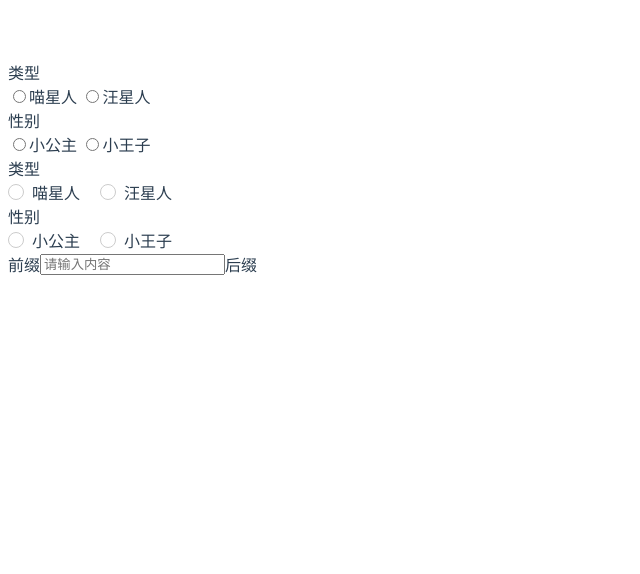
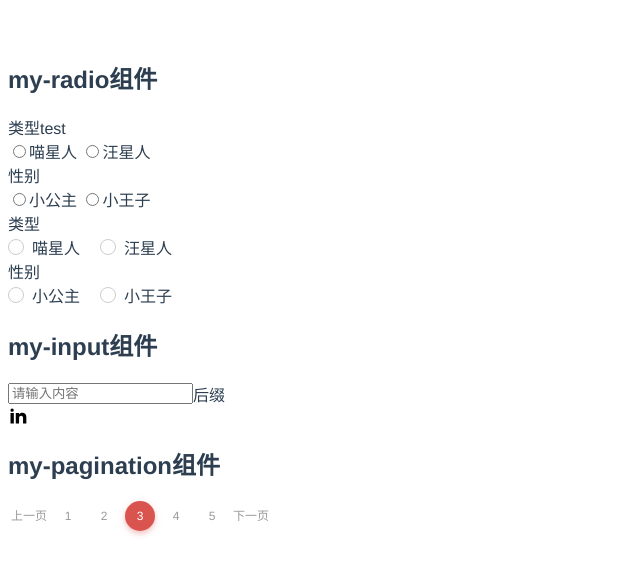
Before and after one commit to occupy5/my-vue-components, a Vue app: page / in a window 1280 px wide. Shown: the top 574 px of the page, without its empty margins (0-640 px from the left). Built offline with nearby package versions, Linux system fonts and the light colour scheme.

Commit message:
add Myagination component

```diff
--- a/package.json
+++ b/package.json
@@ -1,5 +1,5 @@
 {
-  "name": "my-radio",
+  "name": "my-components",
   "version": "0.1.0",
   "private": true,
   "scripts": {
--- a/src/App.vue
+++ b/src/App.vue
@@ -3,7 +3,8 @@
     <!-- my-radio组件 -->
     <!-- 实现方式1 -->
     <div class="list">
-      <label>类型</label>
+      <h2>my-radio组件</h2>
+      <label>类型test</label>
       <div class="list-item">
         <my-radio v-model="val1" :options="['喵星人', '汪星人']"></my-radio>
       </div>
@@ -31,49 +32,80 @@
       </div>
     </div>
     <!-- my-input组件 -->
+    <h2>my-input组件</h2>
     <my-input placeholder="请输入内容">
       <div slot="prepend">
-        <span>前缀</span>
+        <!-- <span>前缀</span> -->
       </div>
       <div slot="append">
         <span>后缀</span>
       </div>
     </my-input>
+    <div class="svg-test">
+      <svg xmlns="http://www.w3.org/2000/svg" viewBox="0 0 24 24">
+        <g>
+          <path fill="none" d="M0 0h24v24H0z"></path>
+          <path
+            fill-rule="nonzero"
+            d="M6.94 5a2 2 0 1 1-4-.002 2 2 0 0 1 4 .002zM7 8.48H3V21h4V8.48zm6.32 0H9.34V21h3.94v-6.57c0-3.66 4.77-4 4.77 0V21H22v-7.93c0-6.17-7.06-5.94-8.72-2.91l.04-1.68z"
+          ></path>
+        </g>
+      </svg>
+    </div>
+    <!-- 分页组件 -->
+    <h2>my-pagination组件</h2>
+    <my-pagination
+            class="pagination-danger"
+            v-model="infoPagination"
+            with-text
+            :page-count="0"
+    >
+    </my-pagination>
   </div>
 </template>
 
 <script>
-  import MyRadio from './components/MyRadio'
-  import MyRadioButton from './components/MyRadioButton'
-  import MyRadioGroup from './components/MyRadioGroup'
-  import MyInput from './components/MyInput'
+import MyRadio from "./components/MyRadio";
+import MyRadioButton from "./components/MyRadioButton";
+import MyRadioGroup from "./components/MyRadioGroup";
+import MyInput from "./components/MyInput";
+import MyPagination from "./components/MyPagination";
 export default {
-    name: 'app',
+  name: "app",
   data() {
     return {
-        val1: '',
-        val2: '',
-        val3: '',
-        val4: '',
+      val1: "",
+      val2: "",
+      val3: "",
+      val4: "",
       isdisabled: true,
-        ischecked: true
-      }
+      ischecked: true,
+      defaultPagination: 3,
+      infoPagination: 3
+    };
   },
   components: {
     MyRadio,
     MyRadioButton,
     MyRadioGroup,
-      MyInput
+    MyInput,
+    MyPagination
   }
-  }
+};
 </script>
 
 <style>
+/* @import url("https://fonts.googleapis.com/css?family=Anton|Kumar+One+Outline&display=swap"); */
 #app {
+  /* font-family: "Kumar One Outline", cursive; */
   font-family: 'Avenir', Helvetica, Arial, sans-serif;
   -webkit-font-smoothing: antialiased;
   -moz-osx-font-smoothing: grayscale;
   color: #2c3e50;
   margin-top: 60px;
 }
+.svg-test {
+  height: 20px;
+  width: 20px;
+}
 </style>
--- /dev/null
+++ b/src/components/MyPagination.vue
@@ -0,0 +1,286 @@
+<template>
+  <ul class="pagination" :class="paginationClass">
+    <!-- 前一页 -->
+    <li
+      class="page-item prev-page"
+      :class="{ disabled: value === 1, 'no-arrows': noArrows }"
+    >
+      <a class="page-link" aria-label="Previous" @click="prevPage">
+        <template v-if="withText">
+          上一页
+        </template>
+        <i class="fa-angle-double-left" v-else></i>
+      </a>
+    </li>
+    <!-- 当前页面 -->
+    <li
+      class="page-item"
+      v-for="item in range(minPage, maxPage)"
+      :key="item"
+      :class="{ active: value === item }"
+    >
+      <a class="page-link" @click="changePage(item)">{{ item }}</a>
+    </li>
+    <!-- 后一页 -->
+    <li
+      class="page-item next-page"
+      :class="{ disabled: value === totalPages, 'no-arrows': noArrows }"
+    >
+      <a class="page-link" aria-label="Next" @click="nextPage">
+        <template v-if="withText">
+          下一页
+        </template>
+        <i class="fa-angle-double-right" v-else></i>
+      </a>
+    </li>
+  </ul>
+</template>
+<script>
+export default {
+  name: "pagination",
+  props: {
+    type: {
+      type: String,
+      default: "primary",
+      validator: value => {
+        return [
+          "default",
+          "primary",
+          "danger",
+          "success",
+          "warning",
+          "info",
+          "rose"
+        ].includes(value);
+      }
+    },
+    withText: Boolean,
+    noArrows: Boolean,
+    pageCount: {
+      type: Number,
+      default: 0
+    },
+    perPage: {
+      type: Number,
+      default: 5
+    },
+    total: {
+      type: Number,
+      default: 100
+    },
+    value: {
+      type: Number,
+      default: 1
+    }
+  },
+  computed: {
+    paginationClass() {
+      return `pagination-${this.type}`;
+    },
+    totalPages() {
+      if (this.pageCount > 0) return this.pageCount;
+      if (this.total > 0) {
+        return Math.ceil(this.total / this.perPage);
+      }
+      return 1;
+    },
+    pagesToDisplay() {
+      if (this.totalPages > 0 && this.totalPages < this.defaultPagesToDisplay) {
+        return this.totalPages;
+      }
+      return this.defaultPagesToDisplay;
+    },
+    minPage() {
+      // 当前页码大于或等于页码显示总数
+      if (this.value >= this.pagesToDisplay) {
+        const pagesToAdd = Math.floor(this.pagesToDisplay / 2);
+        const newMaxPage = pagesToAdd + this.value;
+        if (newMaxPage > this.totalPages) {
+          return this.totalPages - this.pagesToDisplay + 1;
+        }
+        return this.value - pagesToAdd;
+      } else {
+        // 当前页码小于页码显示总数时，minPage的值为1
+        return 1;
+      }
+    },
+    maxPage() {
+      // 当前页码大于或等于页码显示总数时
+      if (this.value >= this.pagesToDisplay) {
+        // 增加的页码数
+        const pagesToAdd = Math.floor(this.pagesToDisplay / 2);
+        // 新的最大页码数
+        const newMaxPage = pagesToAdd + this.value;
+        if (newMaxPage < this.totalPages) {
+          return newMaxPage;
+        } else {
+          // 到达尾页
+          return this.totalPages;
+        }
+      } else {
+        // 当前页码小于页码显示总数时
+        return this.pagesToDisplay;
+      }
+    }
+  },
+  data() {
+    return {
+      defaultPagesToDisplay: 5
+    };
+  },
+  methods: {
+    range(min, max) {
+      let arr = [];
+      for (let i = min; i <= max; i++) {
+        arr.push(i);
+      }
+      return arr;
+    },
+    changePage(item) {
+      this.$emit("input", item);
+    },
+    nextPage() {
+      if (this.value < this.totalPages) {
+        this.$emit("input", this.value + 1);
+      }
+    },
+    prevPage() {
+      if (this.value > 1) {
+        this.$emit("input", this.value - 1);
+      }
+    }
+  },
+  watch: {
+    perPage() {
+      this.$emit("input", 1);
+    },
+    total() {
+      this.$emit("input", 1);
+    }
+  }
+};
+</script>
+<style lang="scss" scoped>
+
+@mixin shadow-4dp-color($color){
+  box-shadow: 0 4px 5px 0 rgba($color, 0.14),
+  0 1px 10px 0 rgba($color, 0.12),
+  0 2px 4px -1px rgba($color, 0.2);
+}
+.page-link{
+  position: relative;
+  display: block;
+  padding: .5rem .75rem;
+  margin-left: 0;
+  line-height: 1.25;
+  color: #2196f3;
+  background-color: transparent;
+  border: 0 solid #dee2e6;
+}
+
+.no-arrows{
+  display: none;
+}
+
+.noText{
+  display: none;
+}
+.pagination{
+  display: flex;
+  padding-left: 0;
+  list-style: none;
+  border-radius: .25rem;
+
+    > .page-item > .page-link,
+    > .page-item > span{
+        border: 0;
+        border-radius: 30px !important;
+        transition: all .3s;
+        margin: 0 3px;
+        padding: 0;
+        min-width: 30px;
+        height: 30px;
+        line-height: 30px;
+        color: #999999;
+        font-weight: 500;
+        font-size: 12px;
+        text-transform: uppercase;
+        background: transparent;
+        text-align: center;
+        cursor: pointer;
+
+        &:hover,
+        &:focus{
+            color: #999999 !important;
+        }
+    }
+
+    > .page-item.active > a,
+    > .page-item.active > span{
+        color: #999999;
+
+        &,
+        &:focus,
+        &:hover{
+            background-color: darken(#428bca, 6.5%);
+            border-color: darken(#428bca, 6.5%);
+            color: #fff !important;
+            @include shadow-4dp-color(darken(#428bca, 6.5%));
+        }
+
+    }
+
+    // Colors
+    &.pagination-info{
+        > .page-item.active > a,
+        > .page-item.active > span{
+            &,
+            &:focus,
+            &:hover{
+                background-color:  #5bc0de;
+                border-color:  #5bc0de;
+                @include shadow-4dp-color(#5bc0de);
+            }
+        }
+    }
+
+    &.pagination-success{
+        > .page-item.active > a,
+        > .page-item.active > span{
+            &,
+            &:focus,
+            &:hover{
+                background-color: #5cb85c;
+                border-color: #5cb85c;
+                @include shadow-4dp-color(#5cb85c);
+            }
+        }
+    }
+
+    &.pagination-warning{
+        > .page-item.active > a,
+        > .page-item.active > span{
+            &,
+            &:focus,
+            &:hover{
+                background-color: #f0ad4e;
+                border-color: #f0ad4e;
+                @include shadow-4dp-color(#f0ad4e);
+            }
+        }
+    }
+
+    &.pagination-danger{
+        > .page-item.active > a,
+        > .page-item.active > span{
+            &,
+            &:focus,
+            &:hover{
+                background-color: #d9534f;
+                border-color: #d9534f;
+                @include shadow-4dp-color(#d9534f);
+            }
+        }
+    }
+}
+</style>
```
Also changed, not shown: 1 other file (tests, documents, lock files or other folders). Lines whose indentation alone changed are shown as unchanged.
